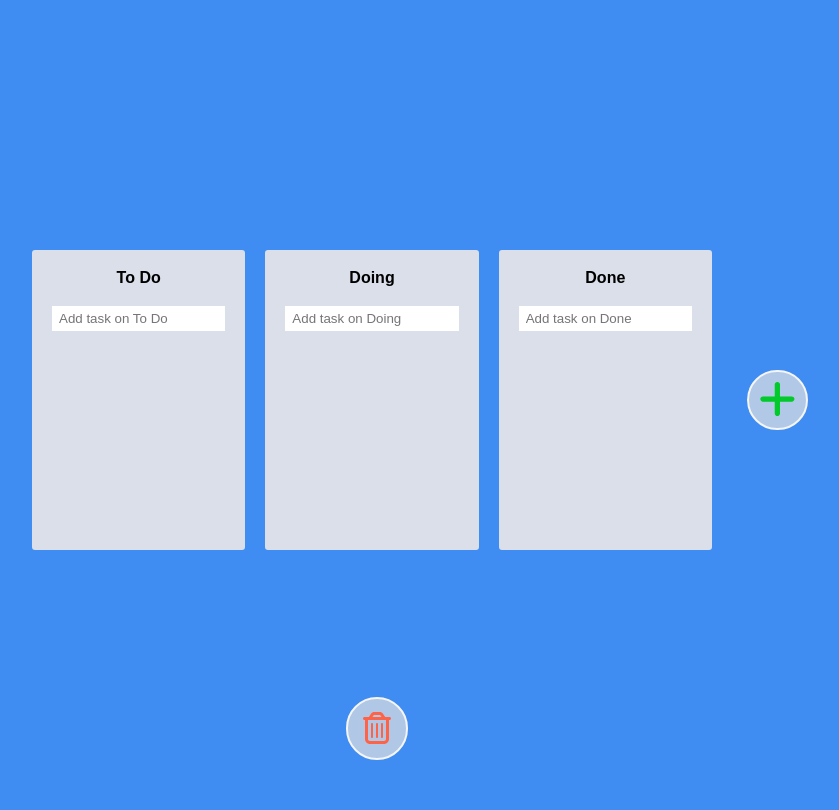
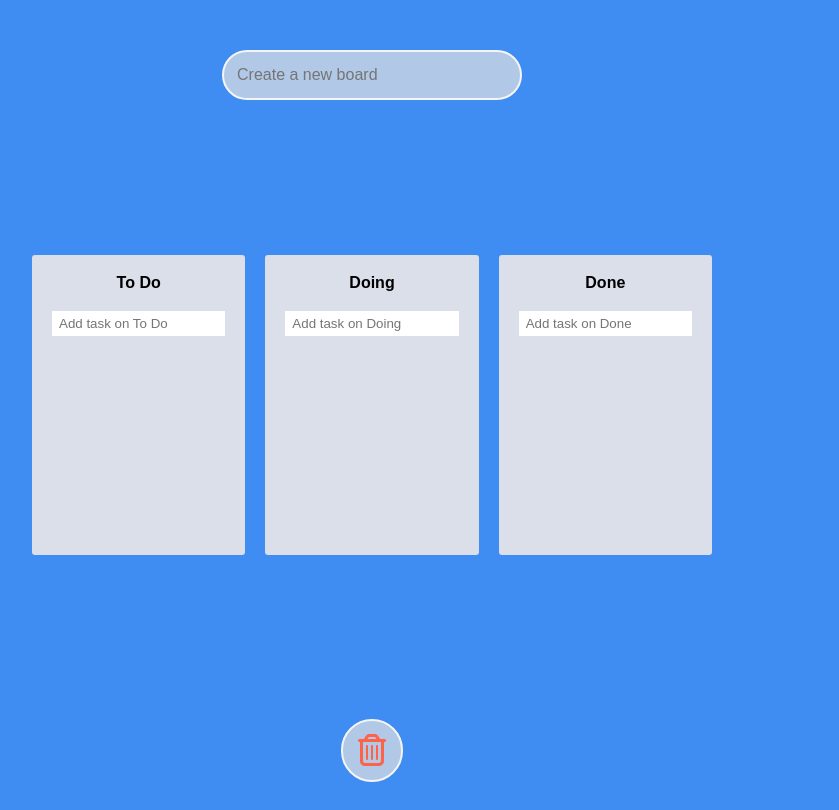
Before and after one commit to yebinGold/Trello-clone-2022, a React (Create React App) app: page / in a window 1280 px wide. Shown: the whole page, without its empty margins (268-1107 px from the left). Built offline with nearby package versions, Linux system fonts and the light colour scheme.

Commit message:
Add create board function

```diff
--- a/src/App.tsx
+++ b/src/App.tsx
@@ -1,12 +1,16 @@
-import { DragDropContext, Droppable, DropResult } from "react-beautiful-dnd";
+import {
+  DragDropContext,
+  Droppable,
+  Draggable,
+  DropResult,
+} from "react-beautiful-dnd";
 import styled from "styled-components";
 import { useRecoilState } from "recoil";
 import { ITodoState, todosState } from "./atoms";
 import Board from "./components/Board";
-import { faPlus } from "@fortawesome/free-solid-svg-icons";
-import { faTrashCan } from "@fortawesome/free-regular-svg-icons";
-import { FontAwesomeIcon } from "@fortawesome/react-fontawesome";
 import { useEffect } from "react";
+import MakeBoardForm from "./components/MakeBoardForm";
+import RemoveBlock from "./components/RemoveBlock";
 
 const Wrapper = styled.div`
   display: flex;
@@ -15,7 +19,7 @@ const Wrapper = styled.div`
   margin: 0 auto;
   justify-content: center;
   align-items: center;
-  height: 100vh;
+  min-height: 80vh;
   position: relative;
 `;
 
@@ -24,36 +28,6 @@ const Boards = styled.div`
   width: 100%;
   grid-template-columns: repeat(3, 1fr);
   gap: 20px;
-`;
-
-const Icon = styled.span`
-  font-weight: 700;
-  border: 2px solid whitesmoke;
-  border-radius: 35px;
-  background-color: rgba(225, 225, 225, 0.7);
-  transition: all 0.3s ease-in-out;
-  &:hover {
-    background-color: aliceblue;
-  }
-`;
-const PlusIcon = styled(Icon)`
-  position: absolute;
-  right: -17%;
-  color: #02ca2a;
-  font-size: 42px;
-  font-weight: 700;
-  margin: 0 20px;
-  padding: 6px 10px;
-`;
-const RemoveIcon = styled(Icon)<{ isDraggingFrom: boolean }>`
-  font-size: 32px;
-  position: fixed;
-  bottom: 5%;
-  left: 48%;
-  color: tomato;
-  padding: 13px 15px;
-  background-color: ${(props) =>
-    props.isDraggingFrom ? "aliceblue" : "rgba(225, 225, 225, 0.7)"};
 `;
 
 function App() {
@@ -118,20 +92,21 @@ function App() {
   useEffect(() => {
     Object.keys(todos).forEach((key) => {
       const getTodos = localStorage.getItem(key);
-      if(getTodos === null) return;
+      if (getTodos === null) return;
 
       const savedTodos = JSON.parse(getTodos);
-        setTodos((prev) => {
+      setTodos((prev) => {
         return {
           ...prev,
           [key]: savedTodos,
-        }
+        };
       });
-      })
+    });
   }, []);
 
   return (
     <>
+      <MakeBoardForm />
       <DragDropContext onDragEnd={onDragEnd}>
         <Wrapper>
           <Boards>
@@ -143,21 +118,8 @@ function App() {
               />
             ))}
           </Boards>
-          <PlusIcon>
-            <FontAwesomeIcon icon={faPlus} />
-          </PlusIcon>
         </Wrapper>
-        <Droppable droppableId="remove">
-          {(provided, snapshot) => (
-            <RemoveIcon
-              isDraggingFrom={Boolean(snapshot.draggingFromThisWith)}
-              ref={provided.innerRef}
-              {...provided.droppableProps}
-            >
-              <FontAwesomeIcon icon={faTrashCan} />
-            </RemoveIcon>
-          )}
-        </Droppable>
+        <RemoveBlock />
       </DragDropContext>
     </>
   );
--- a/src/atoms.tsx
+++ b/src/atoms.tsx
@@ -11,10 +11,15 @@ export interface ITodoState {
 }
 
 export const todosState = atom<ITodoState>({
-  key: "todos",
+  key: "todoList",
   default: {
     "To Do": [],
     Doing: [],
     Done: [],
   },
 })
+
+export const boardInputState = atom({
+  key: "newBoardName",
+  default: "",
+})
--- a/src/components/Board.tsx
+++ b/src/components/Board.tsx
@@ -37,6 +37,8 @@ const Area = styled.div<IArea>`
   flex-grow: 1;
   transition: background-color 0.3s ease-in-out;
   padding: 20px;
+`;
+const EachBoard = styled.div`
 `;
 
 const Form = styled.form`
@@ -94,7 +96,7 @@ const Board = ({ boardTodos, boardId }: IBoard) => {
       </Form>
       <Droppable droppableId={boardId}>
         {(provided, snapshot) => (
-          <Area
+           <Area
             isDraggingOver={snapshot.isDraggingOver}
             isDraggingFrom={Boolean(snapshot.draggingFromThisWith)}
             ref={provided.innerRef}
--- /dev/null
+++ b/src/components/MakeBoardForm.tsx
@@ -0,0 +1,66 @@
+import React from "react";
+import styled from "styled-components";
+import { useRecoilState, useSetRecoilState } from "recoil";
+import { boardInputState } from "../atoms";
+import { todosState } from "./../atoms";
+
+const Form = styled.form`
+  width: 100%;
+  background-color: ${(props) => props.theme.bgColor};
+  height: 100px;
+  position: fixed;
+  z-index: 100;
+  top: 0px;
+  display: flex;
+  justify-content: center;
+  padding-top: 50px;
+  padding-bottom: 30px;
+`;
+
+const BoardNameInput = styled.input`
+  width: 300px;
+  height: 50px;
+  padding: 10px 13px;
+  border: 2px solid whitesmoke;
+  border-radius: 25px;
+  background-color: rgba(225, 225, 225, 0.7);
+  outline: none;
+  font-size: 16px;
+  transition: all 0.3s ease-in-out;
+  &:hover {
+    background-color: aliceblue;
+  }
+  &:focus {
+    background-color: aliceblue;
+  }
+`;
+
+const MakeBoardForm = () => {
+  const [name, setName] = useRecoilState(boardInputState);
+  const setTodos = useSetRecoilState(todosState);
+  const onChange = (e: React.FormEvent<HTMLInputElement>) => {
+    setName(e.currentTarget.value);
+  };
+  const onSubmit = (e: React.FormEvent<HTMLFormElement>) => {
+    e.preventDefault();
+    setTodos((prev) => {
+      return {
+        ...prev,
+        [name]: [],
+      };
+    });
+    setName("");
+    localStorage.setItem(name, JSON.stringify([])); // 새 배열 추가
+  };
+  return (
+    <Form onSubmit={onSubmit}>
+      <BoardNameInput
+        value={name}
+        onChange={onChange}
+        placeholder="Create a new board"
+      />
+    </Form>
+  );
+};
+
+export default MakeBoardForm;
--- /dev/null
+++ b/src/components/RemoveBlock.tsx
@@ -0,0 +1,51 @@
+import React from "react";
+import { Droppable } from "react-beautiful-dnd";
+import styled from "styled-components";
+import { faTrashCan } from "@fortawesome/free-regular-svg-icons";
+import { FontAwesomeIcon } from "@fortawesome/react-fontawesome";
+
+const RemoveWrapper = styled.div`
+  width: 100%;
+  height: 10%;
+  background-color: ${(props) => props.theme.bgColor};
+  position: fixed;
+  z-index: 100;
+  bottom: 0px;
+  display: flex;
+  justify-content: center;
+  align-items: center;
+  padding-bottom: 20px;
+`;
+const RemoveIcon = styled.span<{ isDraggingover: boolean }>`
+  font-size: 32px;
+  color: tomato;
+  font-weight: 700;
+  border: 2px solid whitesmoke;
+  border-radius: 35px;
+  background-color: rgba(225, 225, 225, 0.7);
+  padding: 13px 15px;
+  background-color: ${(props) =>
+    props.isDraggingover ? "aliceblue" : "rgba(225, 225, 225, 0.7)"};
+  transform: ${(props) => (props.isDraggingover ? "scale(1.2)" : "none")};
+  transition: all 0.2s ease-in-out;
+`;
+
+const RemoveBlock = () => {
+  return (
+    <Droppable droppableId="remove">
+      {(provided, snapshot) => (
+        <RemoveWrapper>
+          <RemoveIcon
+            isDraggingover={Boolean(snapshot.draggingOverWith)}
+            ref={provided.innerRef}
+            {...provided.droppableProps}
+          >
+            <FontAwesomeIcon icon={faTrashCan} />
+          </RemoveIcon>
+        </RemoveWrapper>
+      )}
+    </Droppable>
+  );
+};
+
+export default RemoveBlock;
--- a/src/index.tsx
+++ b/src/index.tsx
@@ -64,6 +64,7 @@ const GlobalStyle = createGlobalStyle`
 	body {
 	  font-family: 'Archivo', sans-serif;
 	  background-color:${(props) => props.theme.bgColor};
+	  padding: 85px 0;
 	}
 	a {
 	  text-decoration:none;
```
